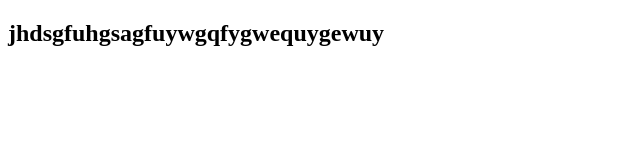
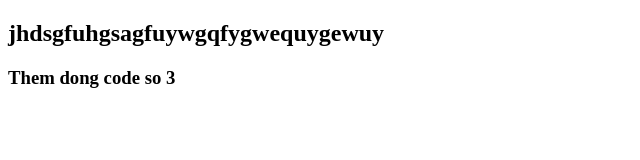
Before and after one commit to minhthient327-netizen/Thaotac, a plain HTML site: page index.html in a window 1280 px wide. Shown: the whole page, without its empty margins (0-640 px from the left). Drawn offline with Linux system fonts and the light colour scheme.

Commit message:
check lan 4

```diff
--- a/index.html
+++ b/index.html
@@ -7,5 +7,6 @@
   </head>
   <body>
     <h2>jhdsgfuhgsagfuywgqfygwequygewuy</h2>
+    <h3>Them dong code so 3</h3>
   </body>
 </html>
```
